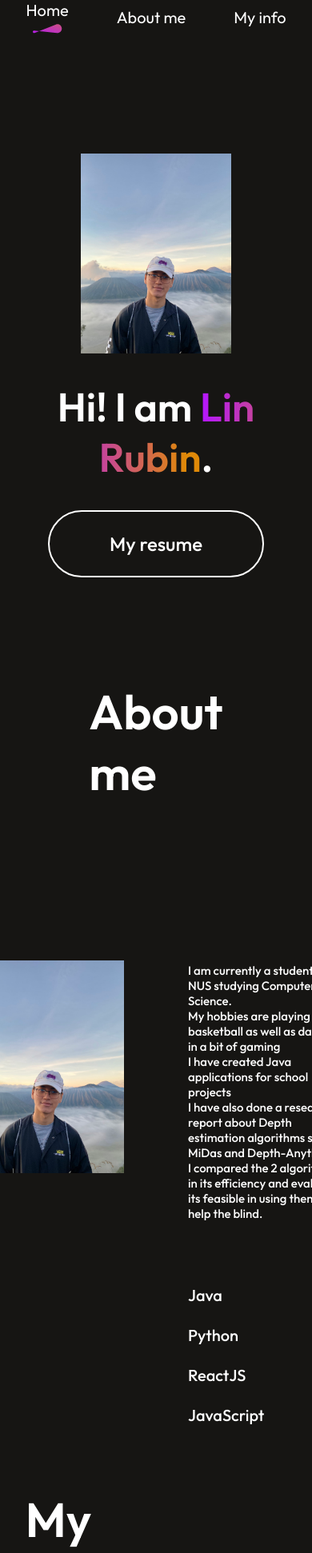
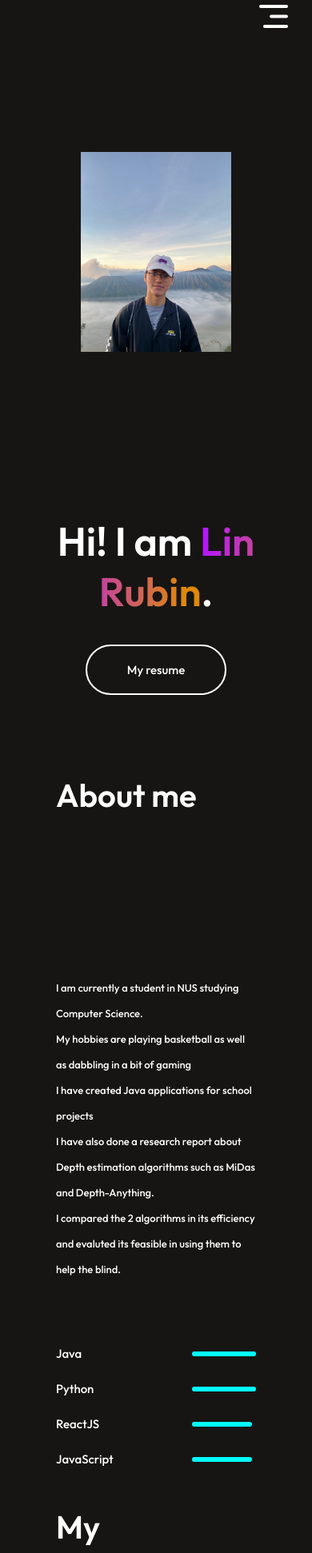
Before and after one commit to Rububzz/Portfolio-website, a React (Vite) app: page / in a window 390 px wide. Shown: the top 1942 px of the page at 80% size. Built offline with nearby package versions, Linux system fonts and the light colour scheme.

Commit message:
add dynamic website feature

```diff
--- a/src/Components/About/About.css
+++ b/src/Components/About/About.css
@@ -74,3 +74,42 @@
     transform: scale(1.05);
     transition: .3s;
 }
+
+@media(max-width:768px) {
+    .about {
+        gap:80px;
+        margin:50px 70px;
+        align-items: start;
+    }
+
+    .about-title h1{
+        font-size: 40px;
+        padding: 0;
+    }
+
+    .aboutsection {
+        flex-direction: column;
+    }
+
+    .aboutleft {
+        display: none;
+    }
+
+    .about-para {
+        font-size: 13px;
+        line-height: 32px;
+    }
+
+    .about-skill {
+        gap:20px;
+        align-items: center;
+    }
+
+    .about-skill p {
+        font-size: 15px;
+    }
+
+    .about-skill hr {
+        height:6px;
+    }
+}
--- a/src/Components/Header/Header.css
+++ b/src/Components/Header/Header.css
@@ -45,3 +45,29 @@
 .my-resume:hover {
     border-color:#B415FF;
 }
+
+@media(max-width:768px) {
+    .header img {
+        margin-bottom: 120px;
+        width:260px;
+    }
+
+    .Intro {
+        margin-top: 50px;
+        width:90%;
+        font-size: 20;
+    }
+
+    .header-action {
+        gap:16px;
+        font-size: 15px;
+        font-weight: 500;
+        margin-bottom: 50px;
+    }
+
+    .my-resume {
+        padding:20px 50px;
+        border-radius: 40px;
+    }
+
+}
--- a/src/Components/Info/Info.css
+++ b/src/Components/Info/Info.css
@@ -42,3 +42,24 @@
 .info:hover {
     background-color: #40E0D0;
 }
+
+@media(max-width:768px) {
+    .information {
+        gap:60px;
+        margin: 50px 70px;
+        align-items: center;
+
+
+    .info-title h1{
+        font-size: 40px;
+        padding: 0;
+    }
+
+    .info-section {
+        gap: 20px;
+        padding:10px 20px;
+        border-radius: 20px;
+        margin-bottom: 0;
+        align-items: center;
+    }
+}
--- a/src/Components/Navbar/Navbar.css
+++ b/src/Components/Navbar/Navbar.css
@@ -28,3 +28,55 @@
     text-decoration: none;
     color: white;
 }
+
+.nav-mob-close {
+    display: none;
+}
+
+.nav-mob-open {
+    display: none;
+}
+@media(max-width:768px) {
+    .navbar {
+        margin:20px 50px;
+    }
+
+    .nav-connect {
+        display:none
+    }
+
+    .nav-mob-open {
+        display: block;
+        position:fixed;
+        right:30px;
+    }
+
+    .nav-mob-close {
+        display: block;
+        position: relative;
+        top:30px;
+        left:290px;
+        width: 30px;
+    }
+
+    .nav-menu {
+        position:fixed;
+        flex-direction: column;
+        align-items: start;
+        top:0;
+        gap:30px;
+        background-color: aquamarine;
+        width:350px;
+        height:100%;
+        z-index: 2;
+        transition: right 0.5s;
+        right:-350px;
+    }
+
+    .nav-menu li {
+        font-size: 30px;
+        padding-left: 100px;
+        flex-direction: row;
+        gap:20px;
+    }
+}
--- a/src/Components/Navbar/Navbar.jsx
+++ b/src/Components/Navbar/Navbar.jsx
@@ -3,13 +3,33 @@
 import underline from "../../assets/nav_underline.svg";
 import { useState } from "react";
 import AnchorLink from "react-anchor-link-smooth-scroll";
+import menuopen from "../../assets/menu_open.svg";
+import menuclose from "../../assets/menu_close.svg";
+import { useRef } from "react";
 
 const Navbar = () => {
   const [menu, setMenu] = useState("home");
 
+  const menuref = useRef();
+
+  const openMenu = () => {
+    menuref.current.style.right = "0";
+  };
+
+  const closeMenu = () => {
+    menuref.current.style.right = "-350px";
+  };
+
   return (
     <div className="navbar">
-      <ul className="nav-menu">
+      <img src={menuopen} onClick={openMenu} alt="" className="nav-mob-open" />
+      <ul ref={menuref} className="nav-menu">
+        <img
+          src={menuclose}
+          onClick={closeMenu}
+          alt=""
+          className="nav-mob-close"
+        />
         <li>
           <AnchorLink className="anchor-link" href="#home">
             <p onClick={() => setMenu("home")}>Home</p>
```
